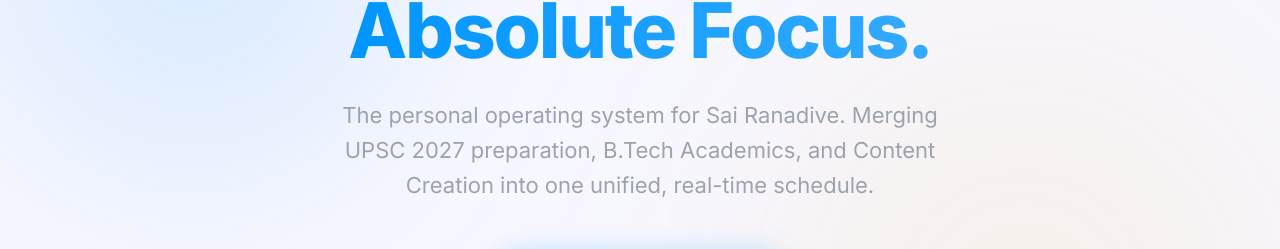
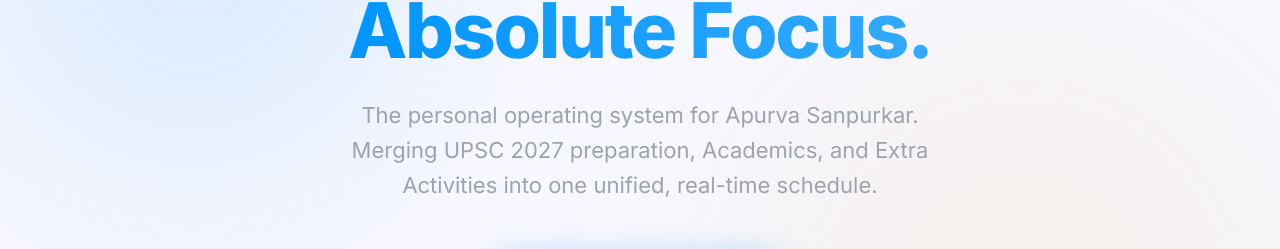
Before and after one commit to Apurva-Sanpurkar/UPSC, a React (Vite) app in the folder frontend/: page / in a window 1280 px wide. Shown: the part 281-530 px from the top of the page. Built offline with nearby package versions, Linux system fonts and the light colour scheme.

Commit message:
fix: Update hardcoded names to Apurva

```diff
--- a/frontend/src/pages/Dashboard.tsx
+++ b/frontend/src/pages/Dashboard.tsx
@@ -91,7 +91,7 @@
       {/* Page Header */}
       <motion.div variants={itemVariants} style={{ marginBottom: 28 }}>
         <h1 style={{ fontSize: 28, fontWeight: 800, color: '#111', letterSpacing: '-0.02em' }}>
-          Good {today.getHours() < 12 ? 'Morning' : today.getHours() < 17 ? 'Afternoon' : 'Evening'}, Sai 👋
+          Good {today.getHours() < 12 ? 'Morning' : today.getHours() < 17 ? 'Afternoon' : 'Evening'}, Apurva 👋
         </h1>
         <p style={{ fontSize: 14, color: '#6B7280', marginTop: 4 }}>
           {format(today, 'EEEE, dd MMMM yyyy')} · {activeTemplate === 'exam_sprint' ? '🔴 Exam Sprint Mode' : '🔵 Default Mode'}
--- a/frontend/src/pages/Landing.tsx
+++ b/frontend/src/pages/Landing.tsx
@@ -60,7 +60,7 @@
           </motion.h1>
 
           <motion.p variants={itemVariants} style={{ fontSize: 'clamp(18px, 2vw, 22px)', color: '#9CA3AF', maxWidth: 600, lineHeight: 1.6, marginBottom: 48 }}>
-            The personal operating system for Sai Ranadive. Merging UPSC 2027 preparation, B.Tech Academics, and Content Creation into one unified, real-time schedule.
+            The personal operating system for Apurva Sanpurkar. Merging UPSC 2027 preparation, Academics, and Extra Activities into one unified, real-time schedule.
           </motion.p>
 
           <motion.div variants={itemVariants} style={{ display: 'flex', gap: 16, flexWrap: 'wrap', justifyContent: 'center', marginBottom: 80 }}>
--- a/frontend/src/pages/Settings.tsx
+++ b/frontend/src/pages/Settings.tsx
@@ -75,7 +75,7 @@
           <div style={{ display: 'grid', gridTemplateColumns: '1fr 1fr', gap: 16 }}>
             <div>
               <label style={{ fontSize: 13, fontWeight: 600, color: '#374151', display: 'block', marginBottom: 6 }}>Name</label>
-              <input type="text" value="Sai Ranadive" readOnly style={{ width: '100%', padding: '10px 14px', border: '1px solid #E5E7EB', borderRadius: 10, fontSize: 14, background: '#F9FAFB', color: '#6B7280', fontFamily: 'inherit' }} />
+              <input type="text" value="Apurva Sanpurkar" readOnly style={{ width: '100%', padding: '10px 14px', border: '1px solid #E5E7EB', borderRadius: 10, fontSize: 14, background: '#F9FAFB', color: '#6B7280', fontFamily: 'inherit' }} />
             </div>
             <div>
               <label style={{ fontSize: 13, fontWeight: 600, color: '#374151', display: 'block', marginBottom: 6 }}>UPSC Attempt</label>
@@ -83,11 +83,11 @@
             </div>
             <div>
               <label style={{ fontSize: 13, fontWeight: 600, color: '#374151', display: 'block', marginBottom: 6 }}>College</label>
-              <input type="text" value="SIT Pune — B.Tech CSE, Sem V, Div B" readOnly style={{ width: '100%', padding: '10px 14px', border: '1px solid #E5E7EB', borderRadius: 10, fontSize: 14, background: '#F9FAFB', color: '#6B7280', fontFamily: 'inherit' }} />
+              <input type="text" value="College Student" readOnly style={{ width: '100%', padding: '10px 14px', border: '1px solid #E5E7EB', borderRadius: 10, fontSize: 14, background: '#F9FAFB', color: '#6B7280', fontFamily: 'inherit' }} />
             </div>
             <div>
               <label style={{ fontSize: 13, fontWeight: 600, color: '#374151', display: 'block', marginBottom: 6 }}>Date of Birth</label>
-              <input type="text" value="24 April 2005" readOnly style={{ width: '100%', padding: '10px 14px', border: '1px solid #E5E7EB', borderRadius: 10, fontSize: 14, background: '#F9FAFB', color: '#6B7280', fontFamily: 'inherit' }} />
+              <input type="text" value="" readOnly style={{ width: '100%', padding: '10px 14px', border: '1px solid #E5E7EB', borderRadius: 10, fontSize: 14, background: '#F9FAFB', color: '#6B7280', fontFamily: 'inherit' }} />
             </div>
           </div>
         </div>
```
